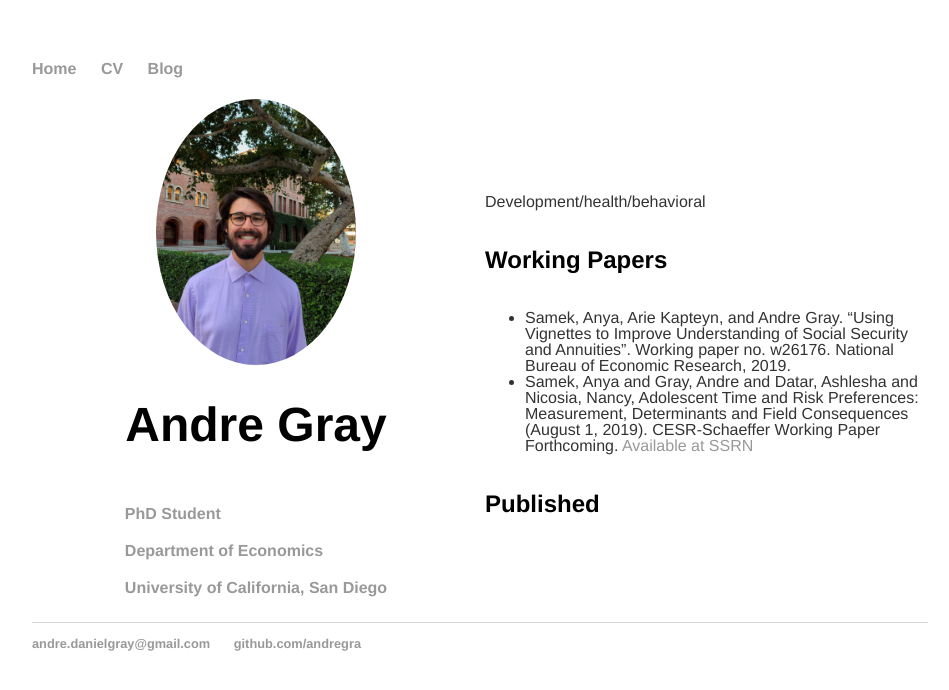
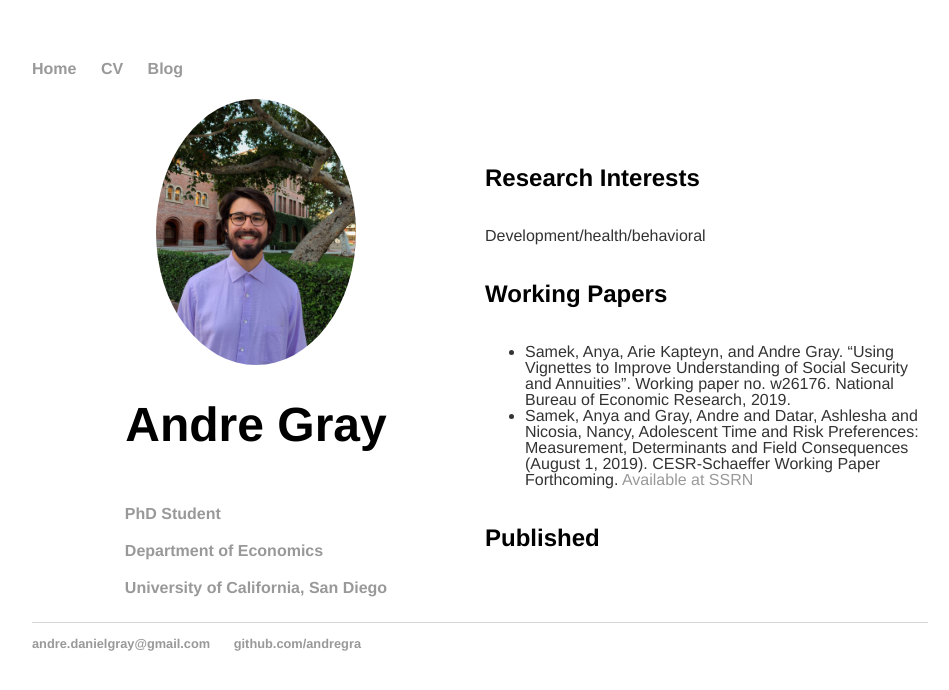
Before and after one commit to andregra/andregra.github.io, a Jekyll site: the page built from index.html, in a window 1280 px wide. Shown: the top 690 px of the page, without its empty margins (160-1109 px from the left). Built offline with Jekyll 4.4.1, drawn with Linux system fonts in a browser that asks for light colours.

Commit message:
Update index.html

```diff
--- a/index.html
+++ b/index.html
@@ -14,6 +14,7 @@ title: Andre Gray
     </div>
 
   <div class="right">
+	<h2> Research Interests </h2>
       <p class="bio">
         Development/health/behavioral
       </p>
```
